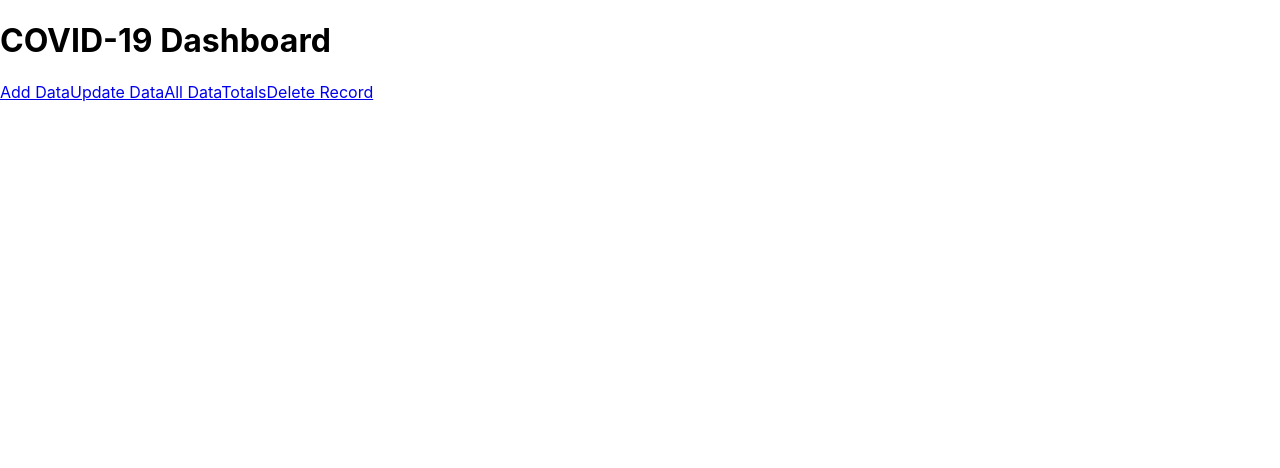
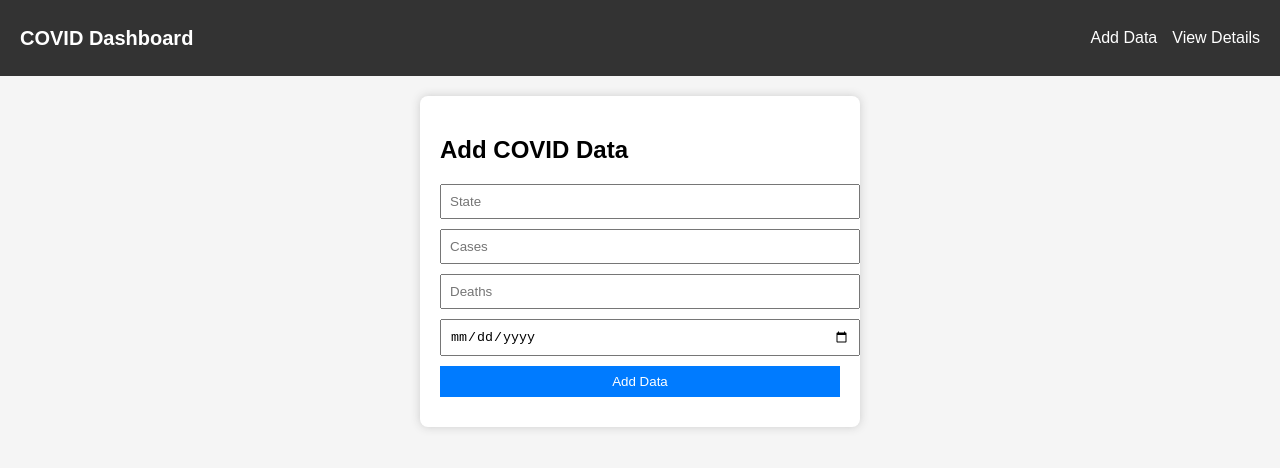
Before and after one commit to suzinakarki123/Covid19, a React (Create React App) app in the folder frontend/covid-tracker/: page / in a window 1280 px wide. Shown: the top 468 px of the page. Built offline with nearby package versions, Linux system fonts and the light colour scheme.

Commit message:
feat: css adding

```diff
--- a/frontend/covid-tracker/src/App.css
+++ b/frontend/covid-tracker/src/App.css
@@ -36,3 +36,82 @@
     transform: rotate(360deg);
   }
 }
+
+body {
+  font-family: Arial, sans-serif;
+  margin: 0;
+  background-color: #f5f5f5;
+}
+
+.navbar {
+  background-color: #333;
+  color: white;
+  padding: 10px 20px;
+  display: flex;
+  justify-content: space-between;
+  align-items: center;
+}
+
+.nav-link {
+  color: white;
+  margin-left: 15px;
+  text-decoration: none;
+}
+
+.nav-link:hover {
+  text-decoration: underline;
+}
+
+.main {
+  padding: 20px;
+}
+
+.form {
+  background-color: white;
+  padding: 20px;
+  border-radius: 8px;
+  max-width: 400px;
+  margin: auto;
+  box-shadow: 0px 0px 10px #ccc;
+}
+
+.form input,
+.form button {
+  display: block;
+  width: 100%;
+  margin-bottom: 10px;
+  padding: 8px;
+}
+
+.table-container {
+  background-color: white;
+  padding: 20px;
+  margin: auto;
+  max-width: 800px;
+  box-shadow: 0 0 10px #ccc;
+  border-radius: 8px;
+}
+
+table {
+  width: 100%;
+  border-collapse: collapse;
+}
+
+th,
+td {
+  padding: 10px;
+  border-bottom: 1px solid #ddd;
+}
+
+button {
+  padding: 5px 10px;
+  margin-right: 5px;
+  background-color: #007bff;
+  color: white;
+  border: none;
+  cursor: pointer;
+}
+
+button:hover {
+  background-color: #0056b3;
+}
--- a/frontend/covid-tracker/src/App.js
+++ b/frontend/covid-tracker/src/App.js
@@ -1,62 +1,22 @@
-// import logo from './logo.svg';
+import React from 'react';
+import { BrowserRouter as Router, Routes, Route } from 'react-router-dom';
+import Navbar from './components/navbar';
+import AddDataForm from './components/AddDataForm';
+import ViewDetails from './components/ViewDetails';
 import './App.css';
-import React from 'react';
-import { BrowserRouter as Router, Route, Routes, Link } from 'react-router-dom';
-import AddDataForm from './components/AddDataForm';
-import UpdateDataForm from './components/UpdateDataForm';
-import AllDataDisplay from './components/AllDataDisplay';
-import DisplayTotals from './components/DisplayTotalCases';
-import DeleteRecord from './components/DeleteRecord';
-
-
-// function App() {
-//   return (
-//     <div className="App">
-//       <header className="App-header">
-//         <img src={logo} className="App-logo" alt="logo" />
-//         <p>
-//           Edit <code>src/App.js</code> and save to reload.
-//         </p>
-//         <a
-//           className="App-link"
-//           href="https://reactjs.org"
-//           target="_blank"
-//           rel="noopener noreferrer"
-//         >
-//           Learn React
-//         </a>
-//       </header>
-//     </div>
-//   );
-// }
 
 const App = () => {
   return (
     <Router>
-      <div>
-        <h1>COVID-19 Dashboard</h1>
-        <nav>
-          <Link to="/add">Add Data</Link>
-          <Link to="/update">Update Data</Link>
-          <Link to="/all">All Data</Link>
-          <Link to="/totals">Totals</Link>
-          <Link to="/delete">Delete Record</Link>
-          {/* More links for other components later */}
-        </nav>
-
+      <Navbar />
+      <div className="main">
         <Routes>
-          <Route path="/add" element={<AddDataForm />} />
-          <Route path="/update" element={<UpdateDataForm />} />
-          <Route path="/all" element={<AllDataDisplay />} />
-          <Route path="/totals" element={<DisplayTotals />} />
-          <Route path="/delete" element={<DeleteRecord />} />
-
-
+          <Route path="/" element={<AddDataForm />} />
+          <Route path="/view" element={<ViewDetails />} />
         </Routes>
       </div>
     </Router>
   );
 };
 
-
 export default App;
--- a/frontend/covid-tracker/src/components/AddDataForm.jsx
+++ b/frontend/covid-tracker/src/components/AddDataForm.jsx
@@ -2,52 +2,28 @@ import React, { useState } from 'react';
 import { addCovidData } from '../services/api';
 
 const AddDataForm = () => {
-  const [formData, setFormData] = useState({
-    state: '',
-    cases: '',
-    deaths: '',
-    date: ''
-  });
-
-  const [message, setMessage] = useState('');
+  const [formData, setFormData] = useState({ state: '', cases: '', deaths: '', date: '' });
 
   const handleChange = (e) => {
-    setFormData(prev => ({
-      ...prev,
-      [e.target.name]: e.target.value
-    }));
+    setFormData({ ...formData, [e.target.name]: e.target.value });
   };
 
   const handleSubmit = async (e) => {
     e.preventDefault();
-
-    try {
-      await addCovidData({
-        state: formData.state,
-        cases: parseInt(formData.cases),
-        deaths: parseInt(formData.deaths),
-        date: formData.date
-      });
-      setMessage('Data added successfully!');
-      setFormData({ state: '', cases: '', deaths: '', date: '' });
-    } catch (err) {
-      setMessage('Failed to add data.');
-      console.error(err);
-    }
+    await addCovidData(formData);
+    alert("Data added successfully");
+    setFormData({ state: '', cases: '', deaths: '', date: '' });
   };
 
   return (
-    <div>
-      <h2>Add COVID-19 Data</h2>
-      <form onSubmit={handleSubmit}>
-        <input type="text" name="state" value={formData.state} placeholder="State" onChange={handleChange} required /><br />
-        <input type="number" name="cases" value={formData.cases} placeholder="Cases" onChange={handleChange} required /><br />
-        <input type="number" name="deaths" value={formData.deaths} placeholder="Deaths" onChange={handleChange} required /><br />
-        <input type="date" name="date" value={formData.date} onChange={handleChange} required /><br />
-        <button type="submit">Add Data</button>
-      </form>
-      {message && <p>{message}</p>}
-    </div>
+    <form className="form" onSubmit={handleSubmit}>
+      <h2>Add COVID Data</h2>
+      <input name="state" placeholder="State" value={formData.state} onChange={handleChange} required />
+      <input name="cases" type="number" placeholder="Cases" value={formData.cases} onChange={handleChange} required />
+      <input name="deaths" type="number" placeholder="Deaths" value={formData.deaths} onChange={handleChange} required />
+      <input name="date" type="date" value={formData.date} onChange={handleChange} required />
+      <button type="submit">Add Data</button>
+    </form>
   );
 };
 
--- a/frontend/covid-tracker/src/components/AllDataDisplay.jsx
+++ /dev/null
@@ -1,53 +0,0 @@
-import React, { useEffect, useState } from 'react';
-import { getAllCovidData } from '../services/api';
-
-const AllDataDisplay = () => {
-  const [data, setData] = useState([]);
-
-  useEffect(() => {
-    const fetchData = async () => {
-      try {
-        const response = await getAllCovidData();
-        console.log(response.data);  // Log the response data
-        setData(response.data);
-      } catch (err) {
-        console.error('Error fetching data:', err);
-      }
-    };
-
-    fetchData();
-  }, []);
-
-
-  return (
-    <div>
-      <h2>All COVID-19 Data</h2>
-      {data.length === 0 ? (
-        <p>No data available.</p>
-      ) : (
-        <table border="1" cellPadding="5" cellSpacing="0">
-          <thead>
-            <tr>
-              <th>State</th>
-              <th>Cases</th>
-              <th>Deaths</th>
-              <th>Date</th>
-            </tr>
-          </thead>
-          <tbody>
-            {data.map((item) => (
-              <tr key={item._id}>
-                <td>{item.state}</td>
-                <td>{item.cases}</td>
-                <td>{item.deaths}</td>
-                <td>{new Date(item.date).toLocaleDateString()}</td>
-              </tr>
-            ))}
-          </tbody>
-        </table>
-      )}
-    </div>
-  );
-};
-
-export default AllDataDisplay;
--- /dev/null
+++ b/frontend/covid-tracker/src/components/ViewDetails.jsx
@@ -0,0 +1,95 @@
+import React, { useEffect, useState } from 'react';
+// import { getAllData, deleteCovidData } from '../services/api';
+import axios from 'axios';
+
+const ViewDetails = () => {
+  const [covidData, setCovidData] = useState([]);
+  const [page, setPage] = useState(1);
+  const [totalPages, setTotalPages] = useState(1);
+  const [search, setSearch] = useState('');
+
+  const fetchData = async (currentPage = 1, searchValue = '') => {
+    try {
+      const res = await axios.get(`http://localhost:3000/api/covid/all`, {
+        params: {
+          page: currentPage,
+          limit: 10,
+          search: searchValue
+        }
+      });
+      setCovidData(res.data.data);
+      setTotalPages(res.data.totalPages);
+      setPage(res.data.currentPage);
+    } catch (err) {
+      console.error('Failed to fetch data', err);
+    }
+  };
+
+  useEffect(() => {
+    fetchData(page, search);
+  }, [page, search]);
+
+  const handleSearchChange = (e) => {
+    setSearch(e.target.value);
+    setPage(1); // Reset to first page on new search
+  };
+
+  return (
+    <div className="table-container">
+      <h2>COVID-19 Data</h2>
+
+      <input
+        type="text"
+        placeholder="Search by state..."
+        value={search}
+        onChange={handleSearchChange}
+        style={{
+          marginBottom: '15px',
+          padding: '8px',
+          width: '250px',
+          fontSize: '16px',
+          borderRadius: '4px',
+          border: '1px solid #ccc',
+        }}
+      />
+
+      <table className="data-table">
+        <thead>
+          <tr>
+            <th>State</th>
+            <th>Cases</th>
+            <th>Deaths</th>
+            <th>Date</th>
+            <th>Actions</th>
+          </tr>
+        </thead>
+        <tbody>
+          {covidData.map((item, index) => (
+            <tr key={index}>
+              <td>{item.state}</td>
+              <td>{item.cases}</td>
+              <td>{item.deaths}</td>
+              <td>{item.date?.substring(0, 10)}</td>
+              <td>
+                <button>Edit</button>
+                <button>Delete</button>
+              </td>
+            </tr>
+          ))}
+        </tbody>
+      </table>
+
+      <div className="pagination">
+        <button onClick={() => setPage(page - 1)} disabled={page === 1}>
+          Prev
+        </button>
+        <span> Page {page} of {totalPages} </span>
+        <button onClick={() => setPage(page + 1)} disabled={page === totalPages}>
+          Next
+        </button>
+      </div>
+    </div>
+  );
+};
+
+export default ViewDetails;
--- /dev/null
+++ b/frontend/covid-tracker/src/components/navbar.css
@@ -0,0 +1,23 @@
+.navbar {
+    background-color: #333;
+    color: white;
+    padding: 10px 20px;
+    display: flex;
+    justify-content: space-between;
+    align-items: center;
+  }
+
+  .logo {
+    font-size: 20px;
+    font-weight: bold;
+  }
+
+  .nav-link {
+    color: white;
+    margin-left: 15px;
+    text-decoration: none;
+  }
+
+  .nav-link:hover {
+    text-decoration: underline;
+  }
--- /dev/null
+++ b/frontend/covid-tracker/src/components/navbar.jsx
@@ -0,0 +1,16 @@
+import React from 'react';
+import { Link } from 'react-router-dom';
+import './navbar.css';
+
+
+const nabvar = () => (
+  <nav className="navbar">
+    <h2 className="logo">COVID Dashboard</h2>
+    <div>
+      <Link to="/" className="nav-link">Add Data</Link>
+      <Link to="/view" className="nav-link">View Details</Link>
+    </div>
+  </nav>
+);
+
+export default nabvar;
```
Also changed, not shown: frontend/covid-tracker/src/services/api.js (+22 -16 lines), 1 other file (tests, documents, lock files or other folders).
